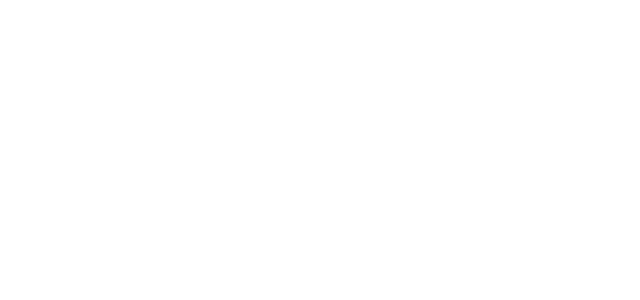
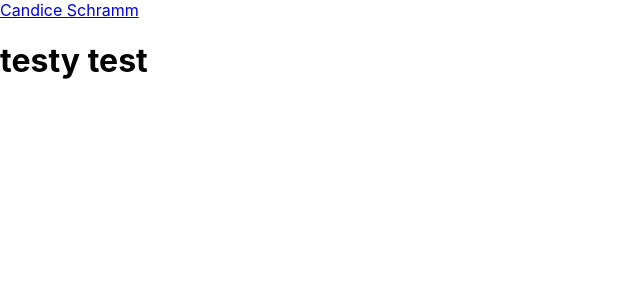
Before and after one commit to CandiceSchramm/portfolio, a React (Create React App) app in the folder client/: page /hello in a window 1280 px wide. Shown: the top 300 px of the page, without its empty margins (0-640 px from the left). Built offline with nearby package versions, Linux system fonts and the light colour scheme.

Commit message:
testing prod

```diff
--- a/client/src/App.js
+++ b/client/src/App.js
@@ -2,6 +2,7 @@
 import { BrowserRouter, Route } from "react-router-dom";
 
 import Header from "./components/Header";
+import HelloTest from "./components/HelloTest";
 
 import logo from './logo.svg';
 import './App.css';
@@ -13,8 +14,8 @@
       <div className="container">
         <BrowserRouter>
           <div>
-            {/* <Header /> */}
-            <Route exact path="/" component={Header} />
+            <Header />
+            <Route exact path="/hello" component={HelloTest} />
           </div>
         </BrowserRouter>
       </div>
--- /dev/null
+++ b/client/src/components/HelloTest.js
@@ -0,0 +1,13 @@
+import React, { Component } from "react";
+
+class HelloTest extends Component {
+  render() {
+    return (
+      <h1>
+          testy test
+      </h1>
+    );
+  }
+}
+
+export default HelloTest;
```
Also changed, not shown: package.json (+8 -4 lines), 10 other files (tests, documents, lock files or other folders).
